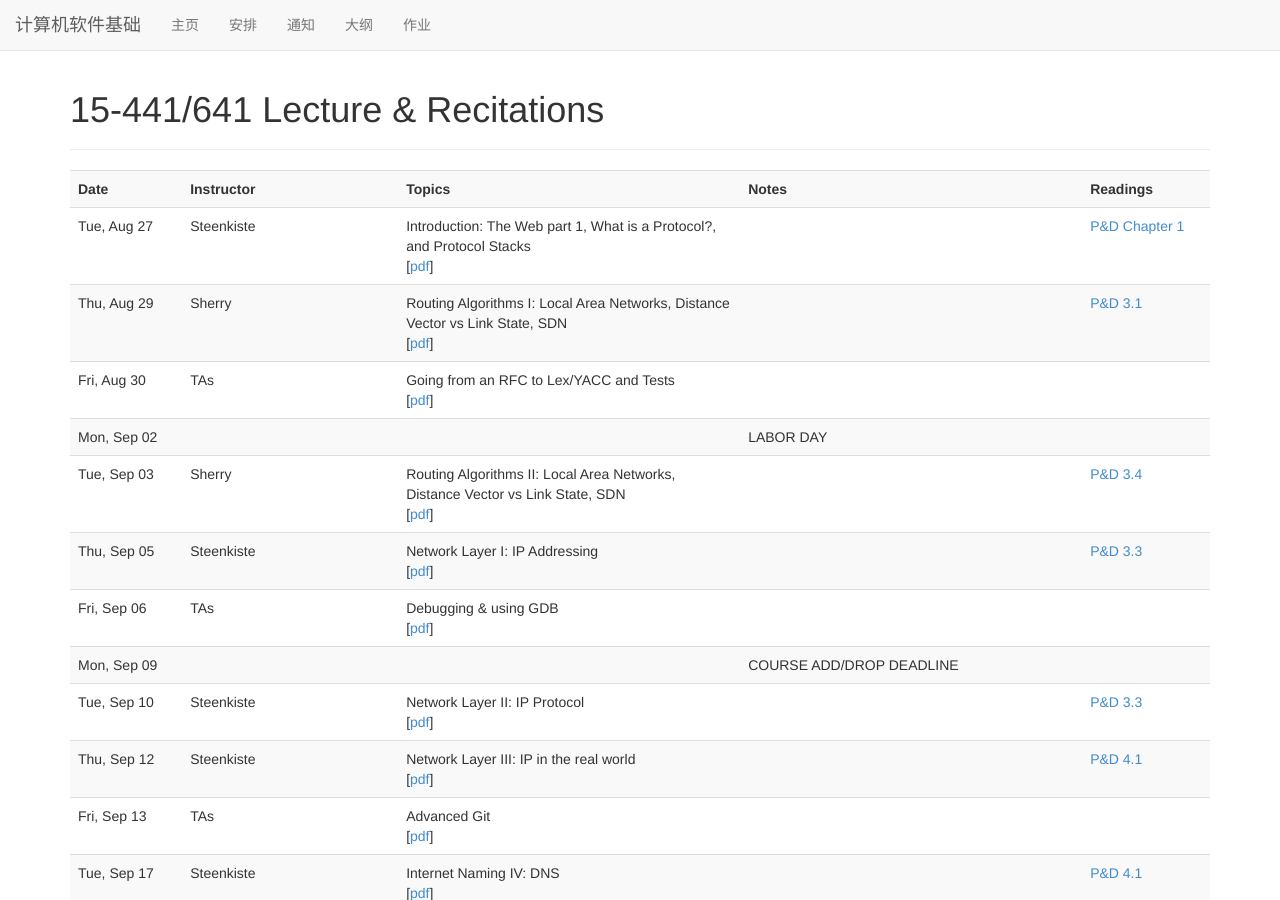
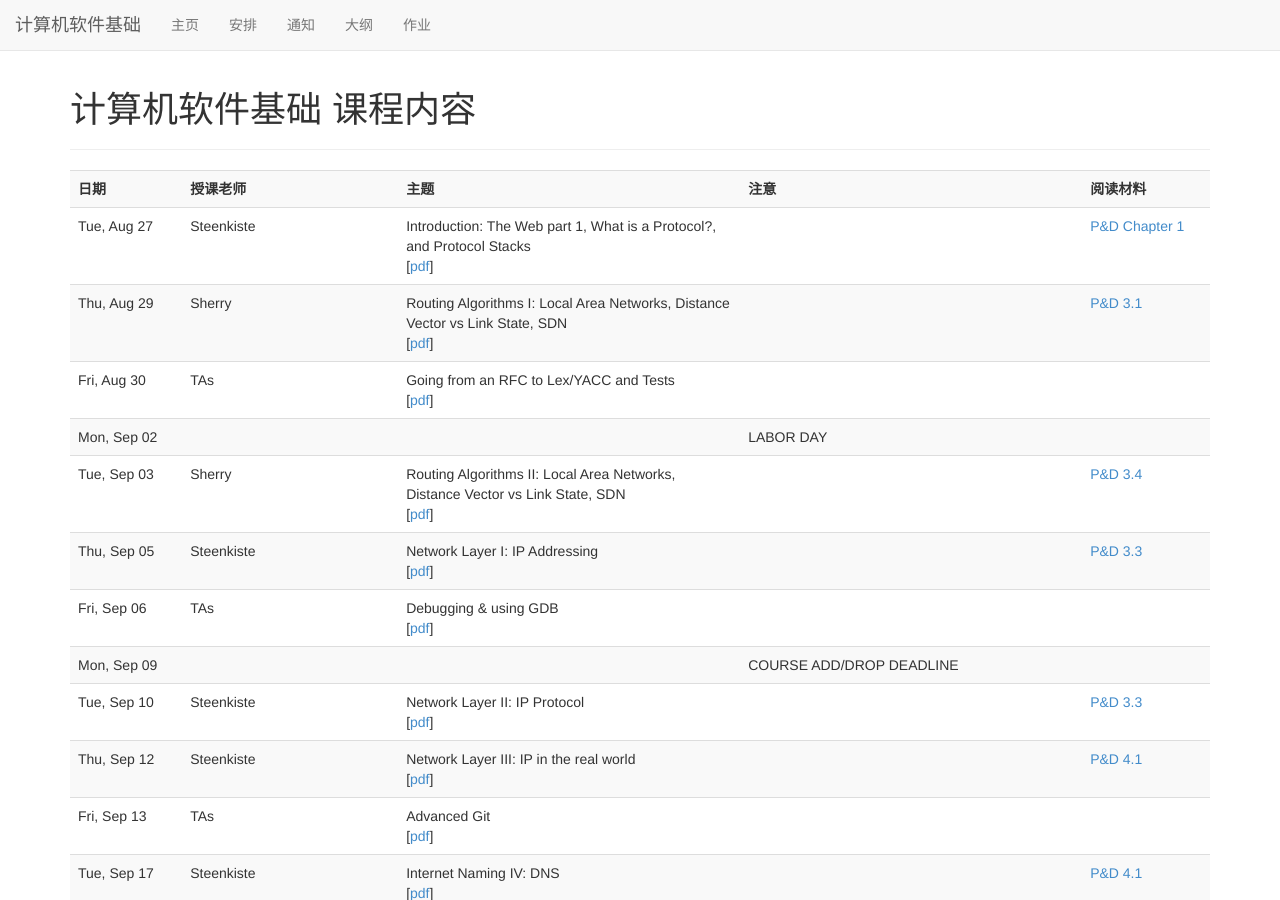
Before and after one commit to Fundamental-of-Computer-Software/Fundamental-of-Computer-Software.github.io, a Jekyll site: the page built from lectures.html, in a window 1280 px wide and 900 px high. Built offline with Jekyll 4.4.1, drawn with Linux system fonts in a browser that asks for light colours.

Commit message:
modify the page title

```diff
--- a/lectures.html
+++ b/lectures.html
@@ -1,15 +1,15 @@
 ---
 layout: coursepage
-title: 15-441/641 Lecture & Recitations
+title: 计算机软件基础 课程内容
 ---
 
 <table class="table table-hover table-striped">
   <tr>
-    <th>Date</th>
-    <th>Instructor</th>
-    <th style="width:30%">Topics</th>
-    <th style="width:30%">Notes</th>
-    <th>Readings</th>
+    <th>日期</th>
+    <th>授课老师</th>
+    <th style="width:30%">主题</th>
+    <th style="width:30%">注意</th>
+    <th>阅读材料</th>
   </tr>
 
 {% for lecture in site.lectures %}
```
